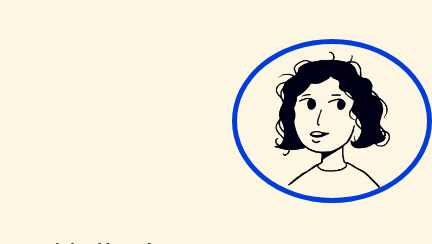
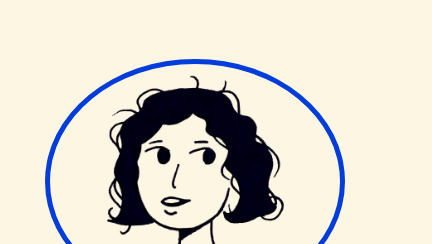
Before and after one commit to leven154/Ari_Website_Final, a website: page Mobile-index.html in a window 390 px wide. Shown: the part 600-844 px from the top of the page, 432 px wide, since content can reach past the window. Drawn offline with Linux system fonts and the light colour scheme.

Commit message:
Profile pic mobile

```diff
--- a/About-mobile.css
+++ b/About-mobile.css
@@ -32,25 +32,44 @@ header h1 {
     font-weight: normal;
     margin-left: 20px;
     color: #000000;
-    font-family: 'Alpino';}
+    font-family: 'Alpino';
+}
 
 .profilePic-wrapper {
-
-    padding-bottom: 20px;
-    padding-top: -20px;
-    position: relative;
+    display: flex;
+    justify-content: center;
+    align-items: center;
+    width: 100%;
+    padding: 0;
+    margin: 0 auto;
 }
 
 .profilePic {
-    max-width: 200px;
+    width: 90%;
+    max-width: 460px;
+    margin-left: 200px;
+    margin-top: 10px;
     border: 5px solid #003dda;
     border-radius: 50%;
+    object-fit: cover;
+    transition: transform 0.3s ease, box-shadow 0.3s ease;
 }
 
+@media (max-width: 768px) {
+    .profilePic-wrapper {
+        padding-top: 20px;
+    }
 
-/* About Section */
+    .profilePic {
+        width: 100%;
+        max-width: 300px;
+        margin-left: 0;
+    }
+}
+
 .about-section {
     padding: 2rem;
+    position: relative;
 }
 
 .about-section h1 {
@@ -60,22 +79,12 @@ header h1 {
     color: #003dda;
 }
 
-.profilePic {
-    width: 460px;
-    margin-left: 200px;
-    margin-top: 10px;
-    border: 5px solid #003dda;
-    border-radius: 50%;
-    object-fit: cover;
-    transition: transform 0.3s ease, box-shadow 0.3s ease;
-}
-
-
 .about-content {
     display: flex;
     justify-content: center;
     align-items: flex-start;
     gap: 2rem;
+    flex-wrap: wrap;
 }
 
 .about-images {
@@ -119,7 +128,6 @@ header h1 {
     font-family: 'Alpino';
 }
 
-/* Additional Info */
 .additional-info {
     text-align: center;
     max-width: 800px;
@@ -133,7 +141,6 @@ header h1 {
     color: #003dda;
 }
 
-/* Tools Section */
 .tools-columns {
     display: flex;
     justify-content: center;
@@ -153,7 +160,6 @@ header h1 {
     margin-bottom: 10px;
 }
 
-/* Who I Am Section */
 .who-i-am-section {
     background-color: #fdf6e3;
     color: #003dda;
@@ -200,7 +206,6 @@ header h1 {
     margin-bottom: 20px;
 }
 
-/* Experience List */
 .experience-list {
     list-style-type: disc;
     padding-left: 40px;
@@ -215,17 +220,14 @@ header h1 {
     margin-bottom: 1em;
 }
 
-/* Hover Effects */
 a:hover,
 button:hover,
 h1:hover,
 p:hover,
-a:hover,
 .about-text:hover {
     cursor: url('circle-24.ico'), pointer;
 }
 
-/* Projects Call to Action */
 .projects-cta {
     background-color: #003dda;
     color: #fff;
@@ -256,17 +258,11 @@ a:hover,
     color: #000;
     cursor: pointer;
 }
-.about-section {
-    position: relative;
-}
-
 
 .menu-toggle {
     display: none;
 }
 
-
-/* Hamburger Menu */
 .hamburger {
     display: none;
     flex-direction: column;
@@ -286,10 +282,6 @@ a:hover,
     width: 100%;
     background-color: black;
     border-radius: 2px;
-}
-
-.menu-toggle {
-    display: none;
 }
 
 .nav-menu {
@@ -313,7 +305,6 @@ a:hover,
     font-family: 'Alpino', serif;
 }
 
-/* Mobile Nav */
 @media (max-width: 768px) {
     .hamburger {
         display: flex;
```
